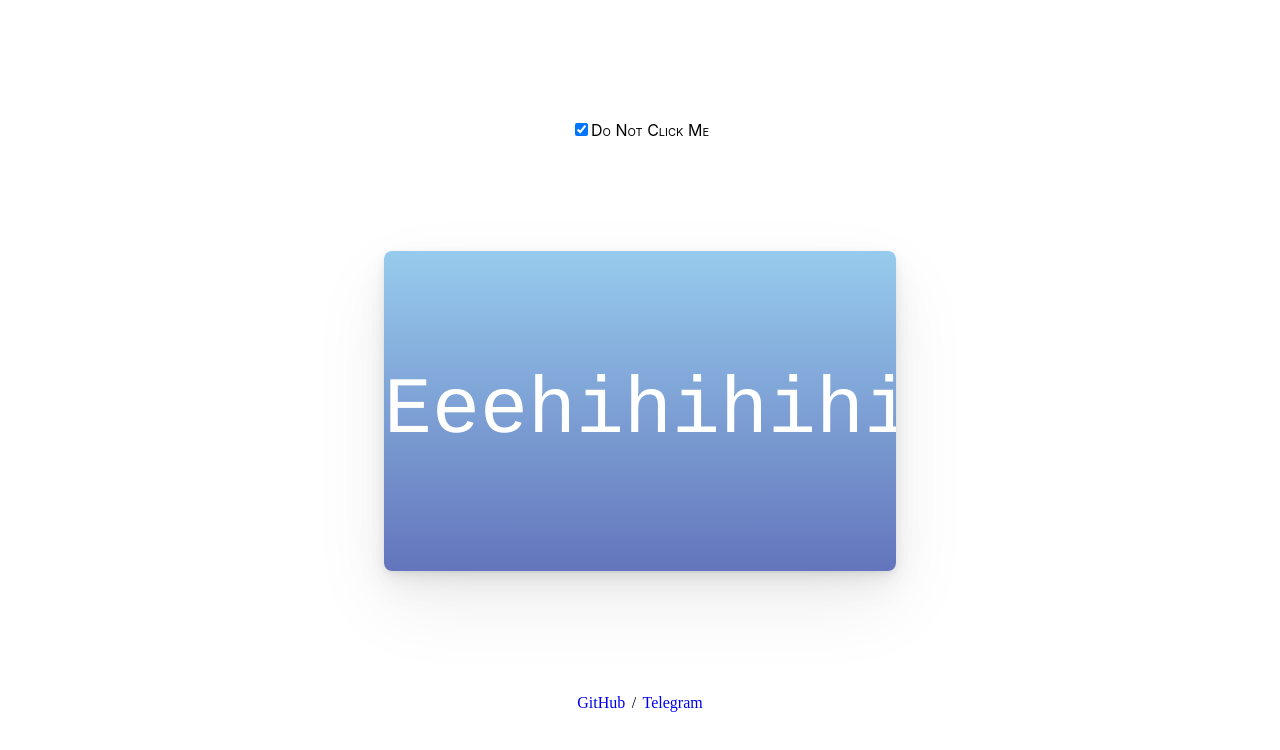
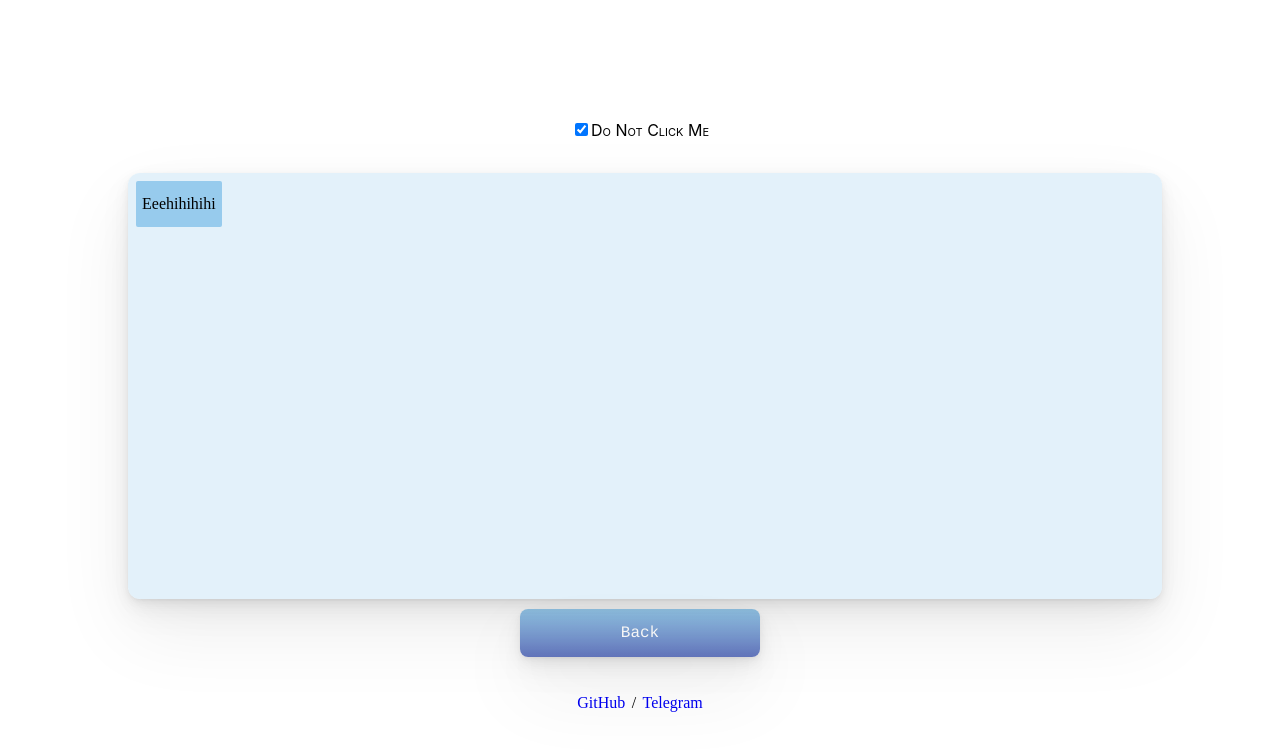
Before and after one commit to suisei-cn/starbuttons, a Vue app: page / in a window 1280 px wide. Shown: the top 750 px of the page. Built offline with nearby package versions, Linux system fonts and the light colour scheme.

Commit message:
feat(App): Music board

```diff
--- a/src/App.vue
+++ b/src/App.vue
@@ -4,13 +4,33 @@
       <input type="checkbox" id="isMutliplay" v-model="multiPlay" />
       <label for="isMutliplay">{{ $t("Do Not Click Me") }}</label>
     </div>
+    <div id="board">
+      <div
+        id="musicTable"
+        class="overturnBase shadow"
+        :class="{ overturn: !musicTable }"
+      >
+        <template v-for="(item, index) of sounds">
+          <BaseButton :item="item" :key="index" class="normalBtn"></BaseButton>
+        </template>
+      </div>
       <template v-for="(item, index) of sounds">
         <CentralButton
           :item="item"
           :key="index"
+          class="overturnBase"
+          :class="{ overturn: musicTable }"
           v-if="item.type == 'center'"
         ></CentralButton>
       </template>
+    </div>
+    <div
+      id="switchBtn"
+      @click="musicTable = !musicTable"
+      class="btn animateBtn"
+    >
+      {{ musicTable ? $t("Back") : $t("Music board") }}
+    </div>
     <div id="bottom">
       <a
         class="bottonBtnLink"
@@ -44,6 +64,7 @@ import BaseButton from './components/BaseButton.vue';
 })
 export default class App extends Vue {
   private sounds: Sound[] = [];
+  private musicTable = true;
 
   get multiPlay() {
     return this.$store.state.multiPlay;
@@ -82,6 +103,7 @@ export default class App extends Vue {
 <style lang="scss" scoped>
 @import "style/style";
 
+$table-height: 52vh;
 
 label {
   font-family: -apple-system, BlinkMacSystemFont, "Segoe UI", Roboto, sans-serif;
@@ -96,8 +118,42 @@ label {
   height: 6vh;
 }
 
+.normalBtn {
+  height: 40px;
+  line-height: 40px;
+  margin: 3px;
+  padding: 3px 6px;
+  border-radius: 2px;
+  background: #97cbed;
+  &:hover {
+    cursor: pointer;
+  }
+}
+
+#board {
+  height: $table-height;
+  margin-bottom: 2vh;
+}
+
+#musicTable {
+  display: flex;
+  height: $table-height;
+  width: 80vw;
+  margin-left: -20vw;
+  padding: 5px;
+  border-radius: 12px;
+  background-color: #97cbed44;
+  position: absolute;
+}
+
+#switchBtn {
+  height: 6vh;
+  line-height: 6vh;
+  width: 30vh;
+}
+
 #bottom {
-  margin-top: 14vh;
+  margin-top: 4vh;
   margin-bottom: 11vh;
   display: flex;
 }
@@ -106,5 +162,11 @@ label {
   text-decoration: none;
 }
 
+.overturnBase {
+  transition: transform 1s;
+}
 
+.overturn {
+  transform: rotateY(90deg);
+}
 </style>
--- a/src/style/style.scss
+++ b/src/style/style.scss
@@ -1,3 +1,20 @@
+@mixin shadow ($hover: 0) {
+  box-shadow: 0 0.9px 2.2px rgba(0, 0, 0, 0.02),
+    0 2.1px 5.3px rgba(0, 0, 0, 0.028), 0 4px 10px rgba(0, 0, 0, 0.035),
+    0 7.1px 17.9px rgba(0, 0, 0, 0.042), 0 13.4px 33.4px rgba(0, 0, 0, 0.05),
+    0 32px 80px rgba(0, 0, 0, 0.07);
+
+  @if $hover != 0 {
+    &:hover {
+      box-shadow: 0 2.2px 2.2px rgba(176, 201, 239, 0.2),
+        0 5.3px 5.3px rgba(176, 201, 239, 0.28),
+        0 10px 10px rgba(176, 201, 239, 0.35),
+        0 17.9px 17.9px rgba(0, 0, 0, 0.042),
+        0 33.4px 33.4px rgba(0, 0, 0, 0.05), 0 80px 80px rgba(0, 0, 0, 0.07);
+    }
+  }
+}
+
 .btn {
   text-align: center;
   overflow: hidden;
@@ -10,11 +27,12 @@
   user-select: none;
 }
 
+.shadow {
+  @include shadow();
+}
+
 .animateBtn {
-  box-shadow: 0 0.9px 2.2px rgba(0, 0, 0, 0.02),
-    0 2.1px 5.3px rgba(0, 0, 0, 0.028), 0 4px 10px rgba(0, 0, 0, 0.035),
-    0 7.1px 17.9px rgba(0, 0, 0, 0.042), 0 13.4px 33.4px rgba(0, 0, 0, 0.05),
-    0 32px 80px rgba(0, 0, 0, 0.07);
+  @include shadow(1);
   transition: box-shadow 0.23s ease-in-out, font-weight 0.23s ease-in-out;
   border-radius: 8px;
   cursor: pointer !important;
@@ -23,9 +41,6 @@
 .playingBtn,
 .animateBtn:hover {
   font-weight: 900;
-  box-shadow: 0 2.2px 2.2px rgba(176, 201, 239, 0.2),
-    0 5.3px 5.3px rgba(176, 201, 239, 0.28),
-    0 10px 10px rgba(176, 201, 239, 0.35), 0 17.9px 17.9px rgba(0, 0, 0, 0.042),
-    0 33.4px 33.4px rgba(0, 0, 0, 0.05), 0 80px 80px rgba(0, 0, 0, 0.07);
+
   transition: box-shadow 0.23s ease-in-out, font-weight 0.23s ease-in-out;
 }
```
Lines whose indentation alone changed are shown as unchanged.
